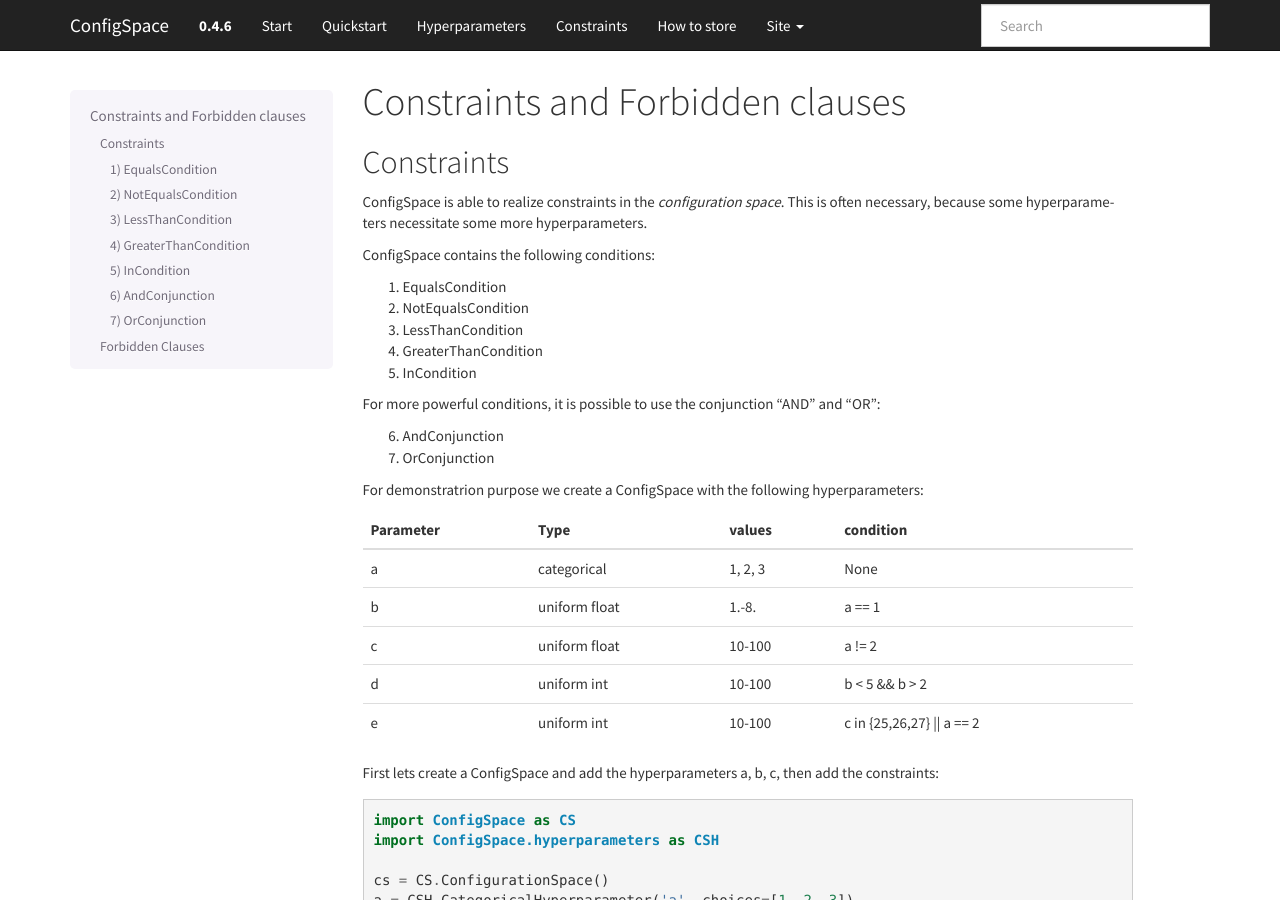
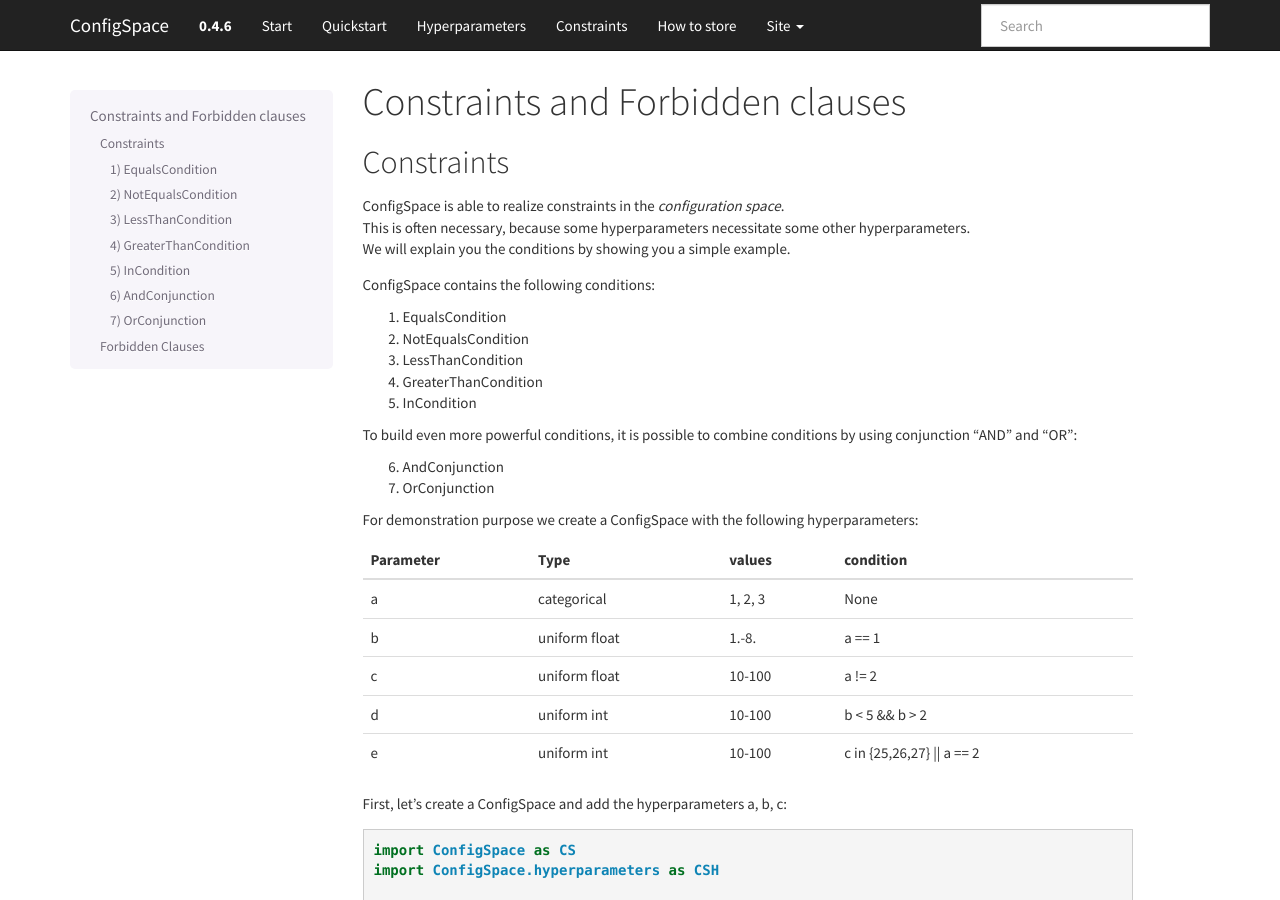
Before and after one commit to automl/ConfigSpace, a Sphinx documentation site: the page built from docs/source/constraints.rst, in a window 1280 px wide and 900 px high. Built offline with Sphinx 7.4.7, drawn with Linux system fonts in a browser that asks for light colours; the version number is read from the project's files by our own code.

```diff
--- a/docs/source/constraints.rst
+++ b/docs/source/constraints.rst
@@ -4,8 +4,9 @@
 Constraints
 -----------
 
-ConfigSpace is able to realize constraints in the *configuration space*.
-This is often necessary, because some hyperparameters necessitate some more hyperparameters.
+| ConfigSpace is able to realize constraints in the *configuration space*.
+| This is often necessary, because some hyperparameters necessitate some other hyperparameters.
+| We will explain you the conditions by showing you a simple example.
 
 ConfigSpace contains the following conditions:
 
@@ -15,12 +16,12 @@
 4) GreaterThanCondition
 5) InCondition
 
-For more powerful conditions, it is possible to use the conjunction "AND" and "OR":
+To build even more powerful conditions, it is possible to combine conditions by using conjunction "AND" and "OR":
 
 6) AndConjunction
 7) OrConjunction
 
-For demonstratrion purpose we create a ConfigSpace with the following hyperparameters:
+For demonstration purpose we create a ConfigSpace with the following hyperparameters:
 
 +------------------------+---------------+----------+---------------------------+
 | Parameter              | Type          | values   |  condition                |
@@ -36,7 +37,7 @@
 | e                      | uniform int   | 10-100   | c in {25,26,27} || a == 2 |
 +------------------------+---------------+----------+---------------------------+
 
-First lets create a ConfigSpace and add the hyperparameters a, b, c, then add the constraints::
+First, let's create a ConfigSpace and add the hyperparameters a, b, c::
 
    import ConfigSpace as CS
    import ConfigSpace.hyperparameters as CSH
```
Also changed, not shown: docs/source/serialization.rst (line endings or trailing spaces).
